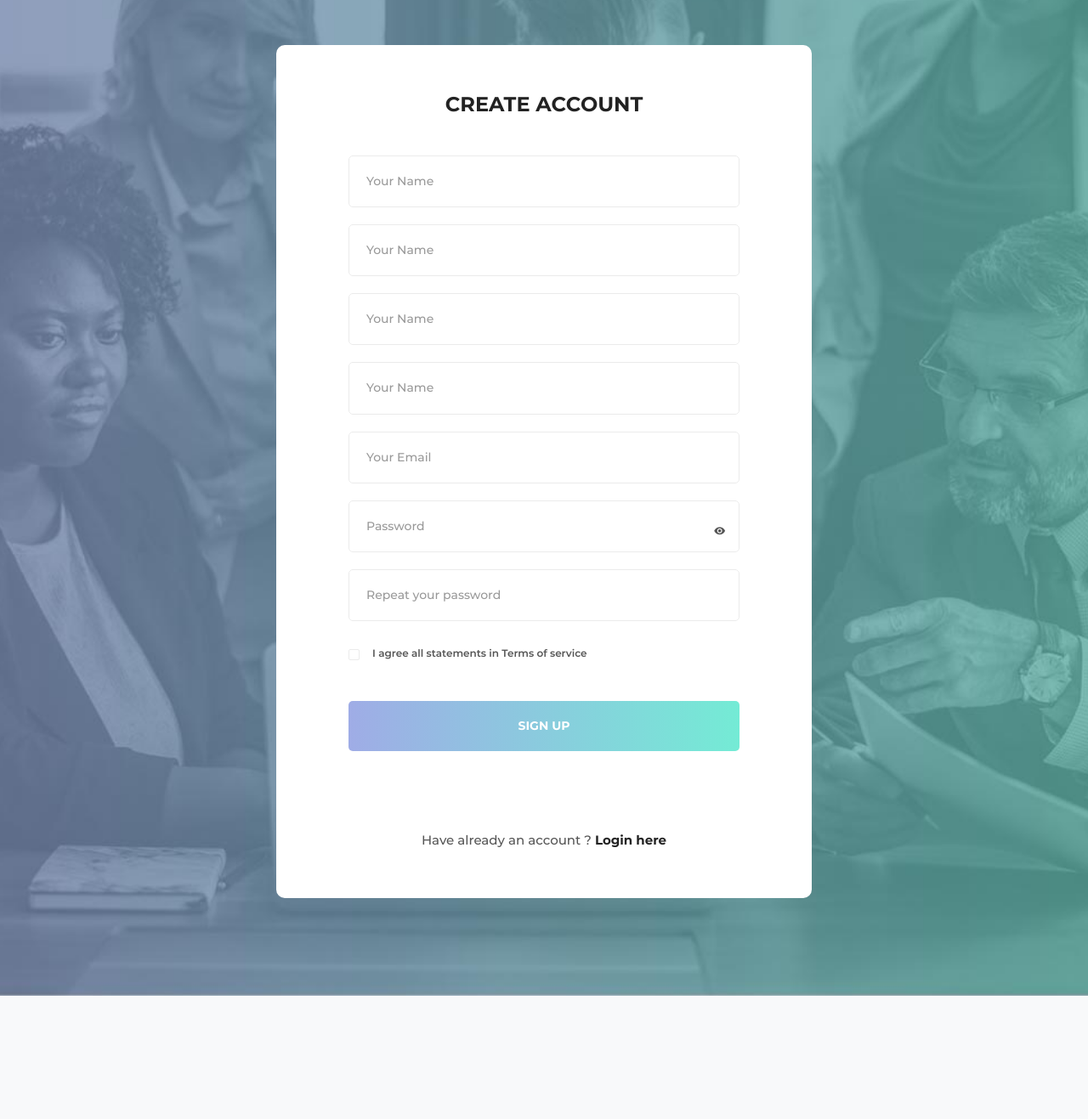
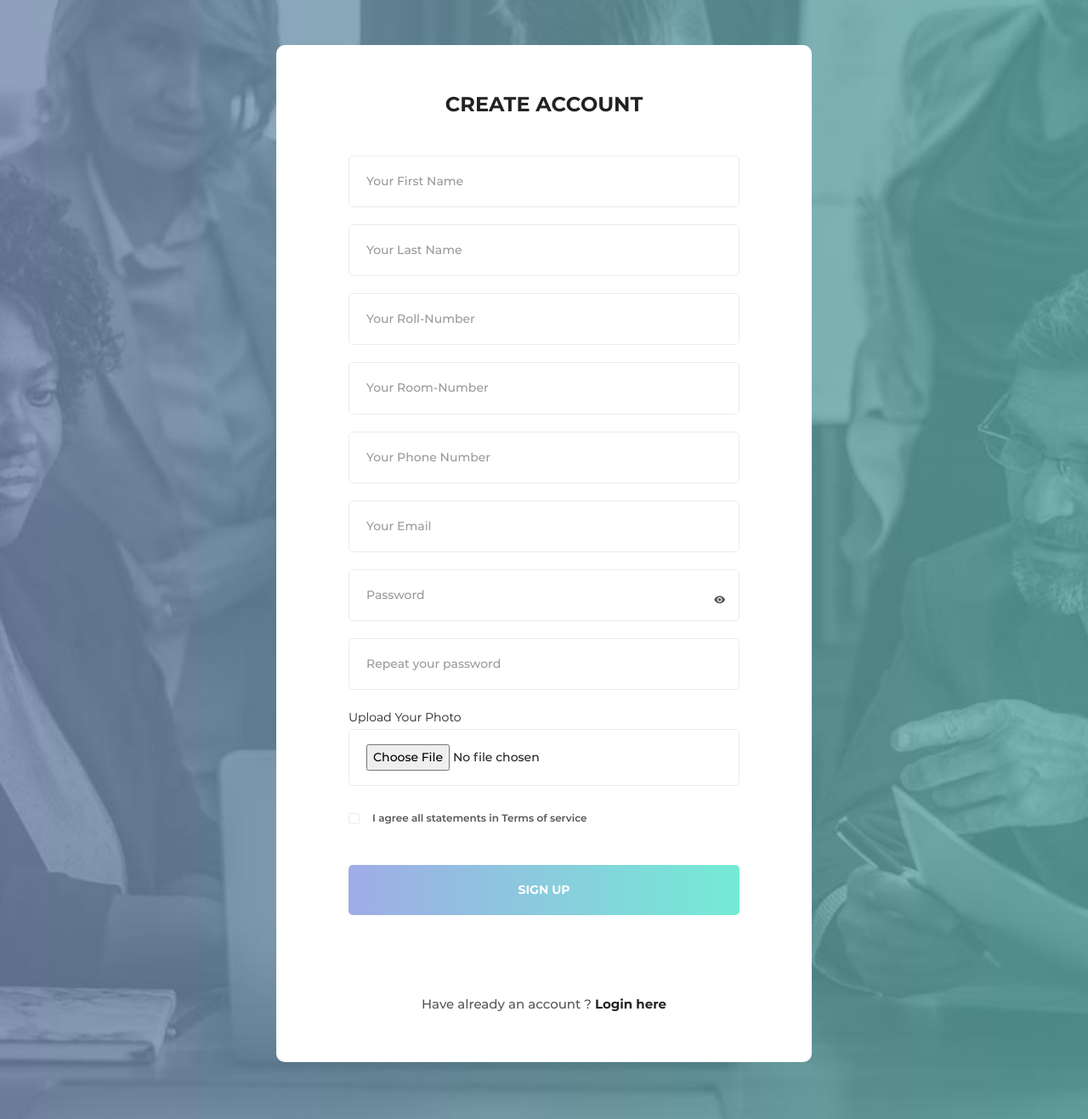
Before and after one commit to 95871abhinandankumar/grabit_project, a Django app: page /register in a window 1280 px wide. Shown: the part 62-1379 px from the top of the page at 85% size. Before the commit the page ends 1234 px from the top, so only its background shows below. Run offline with Django 4.2, Linux system fonts and the light colour scheme.

Commit message:
add field input in register

```diff
--- a/grabit/templates/grabit/register.html
+++ b/grabit/templates/grabit/register.html
@@ -19,16 +19,20 @@
                     <form method="POST" id="signup-form" class="signup-form">
                         <h2 class="form-title">Create account</h2>
                         <div class="form-group">
-                            <input type="text" class="form-input" name="name" id="name" placeholder="Your Name"/>
+                            <input type="text" class="form-input" name="first_name" id="name" placeholder="Your First Name"/>
                         </div>
                         <div class="form-group">
-                            <input type="text" class="form-input" name="name" id="name" placeholder="Your Name"/>
+                            <input type="text" class="form-input" name="last_name" id="name" placeholder="Your Last Name"/>
+                        </div>
+
+                        <div class="form-group">
+                            <input type="text" class="form-input" name="name" id="name" placeholder="Your Roll-Number"/>
                         </div>
                         <div class="form-group">
-                            <input type="text" class="form-input" name="name" id="name" placeholder="Your Name"/>
+                            <input type="text" class="form-input" name="name" id="name" placeholder="Your Room-Number"/>
                         </div>
                         <div class="form-group">
-                            <input type="text" class="form-input" name="name" id="name" placeholder="Your Name"/>
+                            <input type="tel" class="form-input" id="phone" name="phone"  pattern="[0-9]{3}-[0-9]{2}-[0-9]{3}" placeholder="Your Phone Number"/>
                         </div>
                         <div class="form-group">
                             <input type="email" class="form-input" name="email" id="email" placeholder="Your Email"/>
@@ -40,6 +44,11 @@
                         <div class="form-group">
                             <input type="password" class="form-input" name="re_password" id="re_password" placeholder="Repeat your password"/>
                         </div>
+                        <h9 >Upload Your Photo</h9>
+                        <div class="form-group">
+                        <input type="file" class="form-input" name="image" placeholder="upload your image"/>
+                        </div>
+
                         <div class="form-group">
                             <input type="checkbox" name="agree-term" id="agree-term" class="agree-term" />
                             <label for="agree-term" class="label-agree-term"><span><span></span></span>I agree all statements in  <a href="#" class="term-service">Terms of service</a></label>
```
